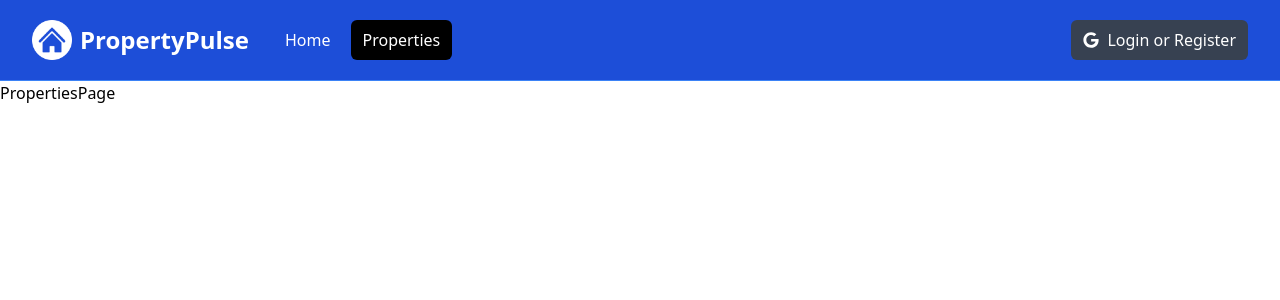
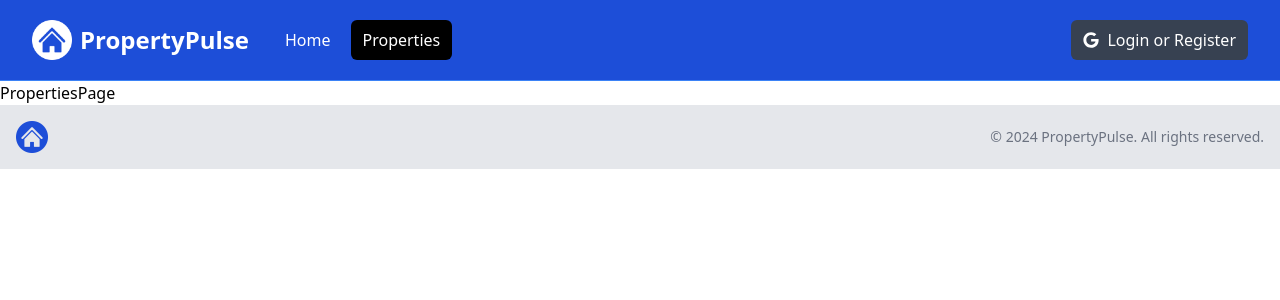
Before and after one commit to PrinceNarteh/property-pulse, a Next.js app: page /properties in a window 1280 px wide. Shown: the top 300 px of the page. Built offline with nearby package versions, Linux system fonts and the light colour scheme.

Commit message:
feat: add footer

```diff
--- a/app/layout.tsx
+++ b/app/layout.tsx
@@ -2,6 +2,7 @@ import React from "react";
 import "@/assets/styles/globals.css";
 import { Metadata } from "next";
 import Navbar from "@/components/Navbar";
+import Footer from "@/components/Footer";
 
 export const metadata: Metadata = {
   title: "Property Pulse | Find The Perfect Rental",
@@ -15,6 +16,7 @@ const RootLayout = ({ children }: { children: React.ReactNode }) => {
       <body>
         <Navbar />
         <div>{children}</div>
+        <Footer />
       </body>
     </html>
   );
--- /dev/null
+++ b/components/Footer.tsx
@@ -0,0 +1,24 @@
+import Image from "next/image";
+import React from "react";
+import logo from "@/assets/images/logo.png";
+
+const Footer = () => {
+  const currentYear = new Date().getFullYear();
+
+  return (
+    <footer className="bg-gray-200 py-4 mt-auto">
+      <div className="container mx-auto flex flex-col md:flex-row items-center justify-between px-4">
+        <div className="mb-4 md:mb-0">
+          <Image src={logo} alt="Logo" className="h-8 w-auto" />
+        </div>
+        <div>
+          <p className="text-sm text-gray-500 mt-2 md:mt-0">
+            &copy; {currentYear} PropertyPulse. All rights reserved.
+          </p>
+        </div>
+      </div>
+    </footer>
+  );
+};
+
+export default Footer;
```
